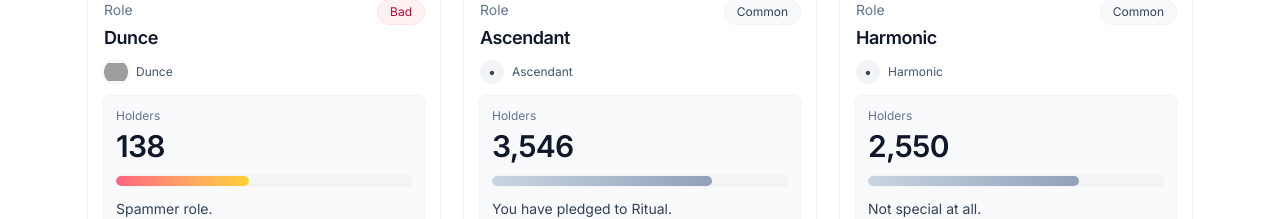
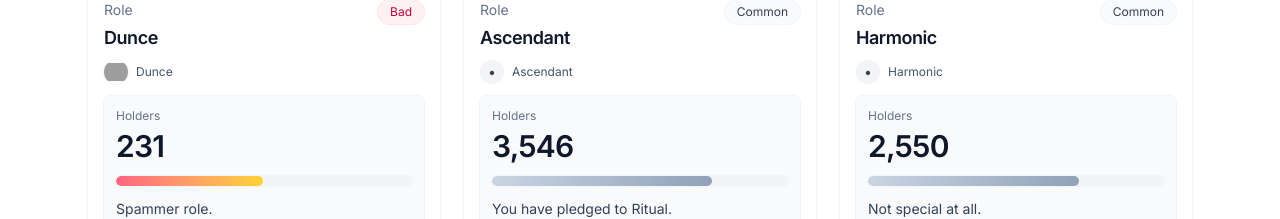
Before and after one commit to maharshi0722/ritualist-role, a Next.js app: page / in a window 1280 px wide. Shown: the part 1537-1756 px from the top of the page. Built offline with nearby package versions, Linux system fonts and the light colour scheme; grey boxes are pictures that could not be loaded.

Commit message:
Update Dunce count from 138 to 231

```diff
--- a/app/page.js
+++ b/app/page.js
@@ -126,7 +126,7 @@ export default function Page() {
       { name: "Ritty", count: 511, tier: "Rare", desc: "Long-term, loyal community member.", tag: "ritty" },
       { name: "Bitty", count: 940, tier: "Started", desc: "You’re a little bitty baby Ritualist.", tag: "bitty" },
       { name: "NPC", count: 3134, tier: "Bad", desc: "This is just a shameful public badge.", tag: "NPC" },
-      { name: "Dunce", count: 138, tier: "Bad", desc: "Spammer role.", tag: "Dunce" },
+      { name: "Dunce", count: 231, tier: "Bad", desc: "Spammer role.", tag: "Dunce" },
       { name: "Ascendant", count: 3546, tier: "Common", desc: "You have pledged to Ritual.", tag: "Ascendant" },
       { name: "Harmonic", count: 2550, tier: "Common", desc: "Not special at all.", tag: "Harmonic" },
       { name: "Blessed", count: 7731, tier: "Common", desc: "Forever blessed.", tag: "Blessed" },
```
